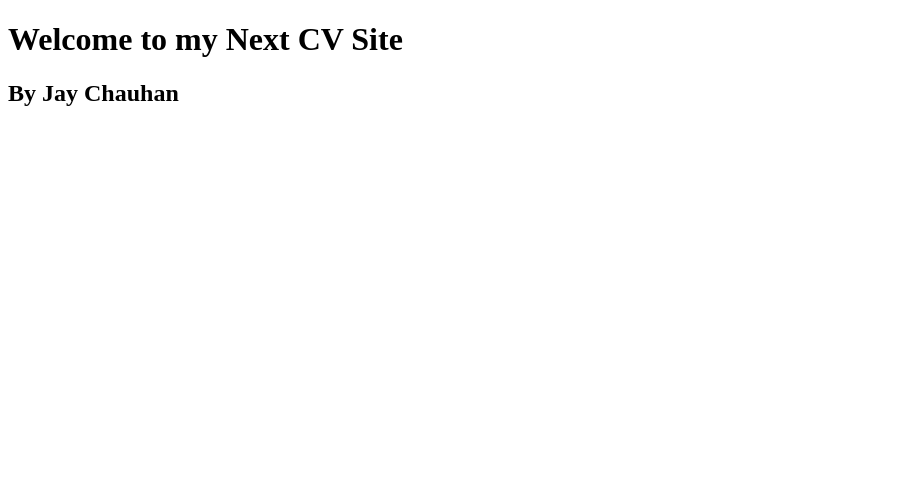
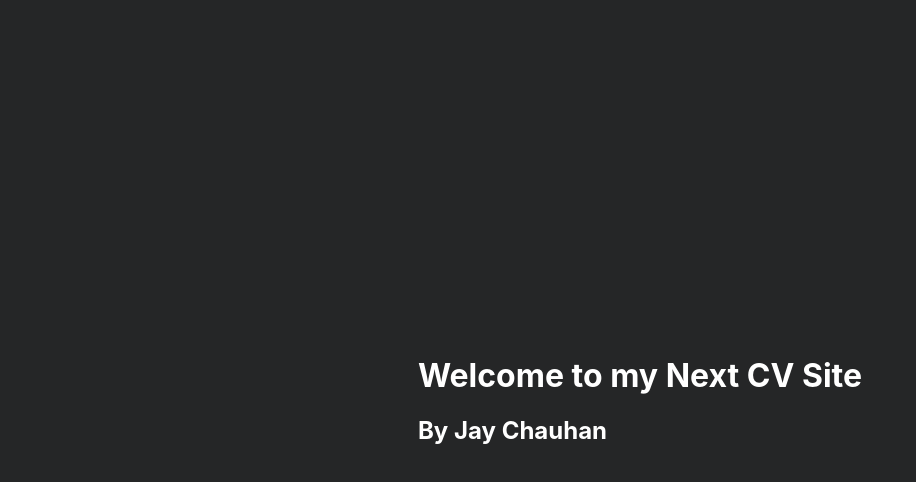
Before and after one commit to Normalguy7/jaychauhan, a Next.js app: page / in a window 1280 px wide. Shown: the top 482 px of the page, without its empty margins (0-916 px from the left). Built offline with nearby package versions, Linux system fonts and the light colour scheme.

Commit message:
adding Homebanner Style

```diff
--- /dev/null
+++ b/Components/Layout.js
@@ -0,0 +1,11 @@
+import styles from "../styles/Layout.module.css";
+
+const Layout = ({ children }) => {
+  return (
+    <div className={styles.container}>
+      <main className={styles.main}>{children}</main>
+    </div>
+  );
+};
+
+export default Layout;
--- /dev/null
+++ b/pages/_app.js
@@ -0,0 +1,12 @@
+import Layout from "../Components/Layout";
+import "../styles/globals.css";
+
+export const MyApp = ({ Component, pageProps }) => {
+  return (
+    <Layout>
+      <Component {...pageProps} />
+    </Layout>
+  );
+};
+
+export default MyApp;
--- a/styles/Home.module.css
+++ b/styles/Layout.module.css
@@ -1,20 +1,12 @@
-.container {
-  min-height: 100vh;
-  padding: 0 0.5rem;
+.main {
+  background-color: #252627;
+  height: 100vh;
+  color: #fff;
   display: flex;
+  align-items: center;
+  justify-content: center;
+  position: relative;
   flex-direction: column;
-  justify-content: center;
-  align-items: center;
-  height: 100vh;
-}
-
-.main {
-  padding: 5rem 0;
-  flex: 1;
-  display: flex;
-  flex-direction: column;
-  justify-content: center;
-  align-items: center;
 }
 
 .footer {
```
Also changed, not shown: help.txt.
